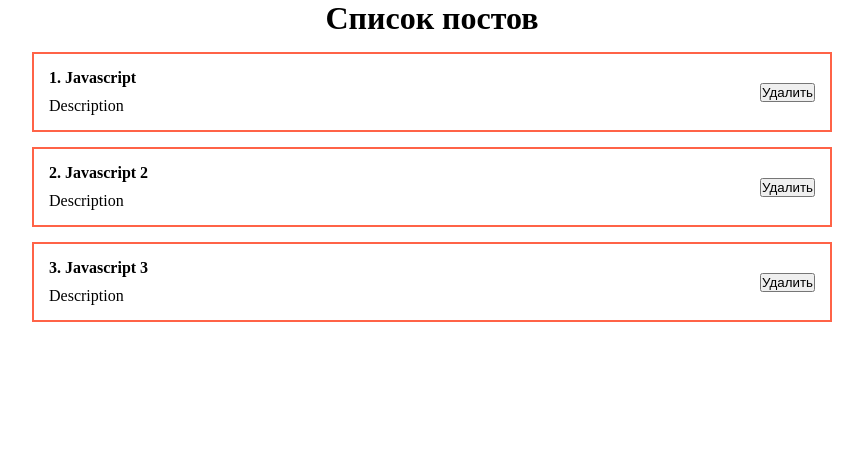
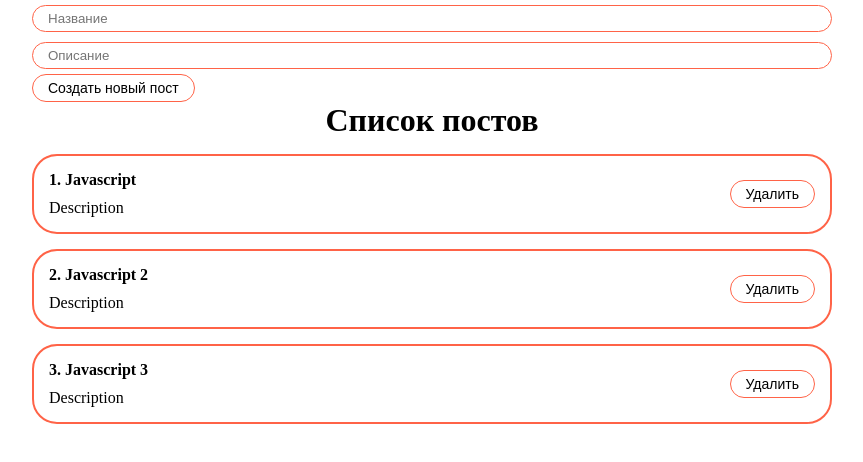
Before and after one commit to alexander-iov/react-app, a React (Create React App) app: page / in a window 1280 px wide. Shown: the top 462 px of the page, without its empty margins (208-1071 px from the left). Built offline with nearby package versions, Linux system fonts and the light colour scheme.

Commit message:
Add PostForm component

```diff
--- a/src/App.js
+++ b/src/App.js
@@ -1,6 +1,7 @@
 import React, {useState} from "react";
 import './styles/App.css'
 import PostList from "./components/PostList";
+import PostForm from "./components/PostForm";
 
 function App() {
 
@@ -12,8 +13,13 @@
       ]
   );
 
+  const createPost = (newPost) => {
+    setPosts([...posts, newPost]);
+  };
+
   return (
       <div className="App">
+        <PostForm create={createPost}/>
         <PostList posts={posts} title={'Список постов'}/>
       </div>
   );
--- /dev/null
+++ b/src/components/PostForm.jsx
@@ -0,0 +1,28 @@
+import React, {useState} from 'react';
+import MyInput from "../ui/input/MyInput";
+import MyButton from "../ui/button/MyButton";
+
+const PostForm = ({create}) => {
+  const [post, setPost] = useState({title: '', body: ''});
+
+  const addNewPost = (e) => {
+    e.preventDefault();
+    const newPost = {
+      ...post, id: Date.now()
+    };
+    create(newPost);
+    setPost({title: '', body: ''})
+  }
+  return (
+        <form>
+          {/*Управляемый компонент*/}
+          <MyInput type={"text"} placeholder={"Название"} value={post.title}
+                   onChange={e => setPost({...post, title: e.target.value})}/>
+          <MyInput type={"text"} placeholder={"Описание"} value={post.body}
+                   onChange={e => setPost({...post, body: e.target.value})}/>
+          <MyButton onClick={addNewPost}>Создать новый пост</MyButton>
+        </form>
+  );
+};
+
+export default PostForm;
--- a/src/components/PostItem.jsx
+++ b/src/components/PostItem.jsx
@@ -1,16 +1,17 @@
 import React from 'react';
+import MyButton from "../ui/button/MyButton";
 
 const PostItem = (props) => {
   return (
       <div className="post">
         <div className="post__content">
-          <strong>{props.post.id}. {props.post.title}</strong>
+          <strong>{props.number}. {props.post.title}</strong>
           <div className="post__body">
             {props.post.body}
           </div>
         </div>
         <div className="post__btns">
-          <button>Удалить</button>
+          <MyButton>Удалить</MyButton>
         </div>
       </div>
   );
--- a/src/components/PostList.jsx
+++ b/src/components/PostList.jsx
@@ -1,12 +1,12 @@
 import React from 'react';
 import PostItem from "./PostItem";
 
-const PostList = ({posts, title}) => {
+const   PostList = ({posts, title}) => {
   return (
       <div>
         <h1 className="post__list">{title}</h1>
-        {posts.map(post =>
-            <PostItem post={post} key={post.id}/>
+        {posts.map((post, index) =>
+            <PostItem number={index + 1} post={post} key={post.id}/>
         )}
       </div>
   );
--- a/src/styles/App.css
+++ b/src/styles/App.css
@@ -17,6 +17,7 @@
   display: flex;
   padding: 15px;
   border: 2px solid tomato;
+  border-radius: 25px;
   margin-top: 15px;
   justify-content: space-between;
   align-items: center;
--- /dev/null
+++ b/src/ui/button/MyButton.jsx
@@ -0,0 +1,12 @@
+import React from 'react';
+import classes from "./MyButton.module.css";
+
+const MyButton = ({children, ...props}) => {
+  return (
+      <button {...props} className={classes.myBtn}>
+        {children}
+      </button>
+  );
+};
+
+export default MyButton;
--- /dev/null
+++ b/src/ui/button/MyButton.module.css
@@ -0,0 +1,9 @@
+.myBtn {
+  padding: 5px 15px;
+  color: black;
+  font-size: 14px;
+  background: transparent;
+  border: 1px solid tomato;
+  cursor: pointer;
+  border-radius: 25px;
+}
--- /dev/null
+++ b/src/ui/input/MyInput.jsx
@@ -0,0 +1,10 @@
+import React from 'react';
+import classes from './MyInput.module.css';
+
+const MyInput = (props) => {
+  return (
+      <input className={classes.myInput} {...props}/>
+  );
+};
+
+export default MyInput;
--- /dev/null
+++ b/src/ui/input/MyInput.module.css
@@ -0,0 +1,7 @@
+.myInput {
+  width: 100%;
+  padding: 5px 15px;
+  margin: 5px 0;
+  border: 1px solid tomato;
+  border-radius: 25px;
+}
```
